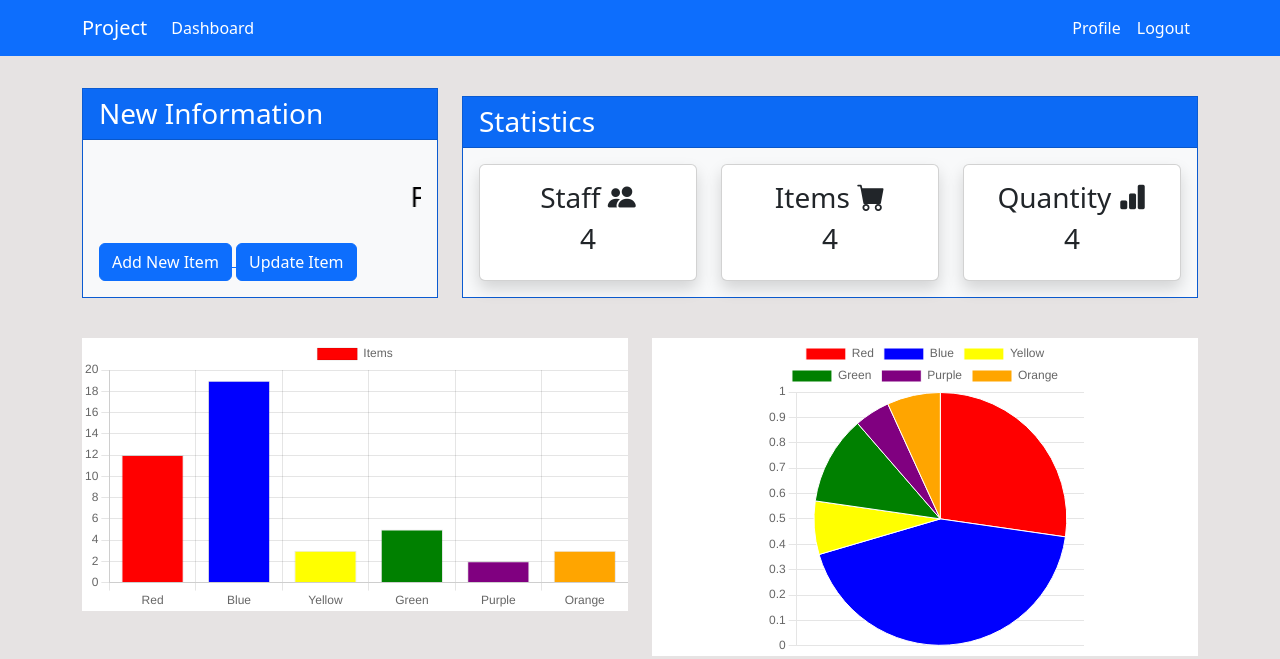
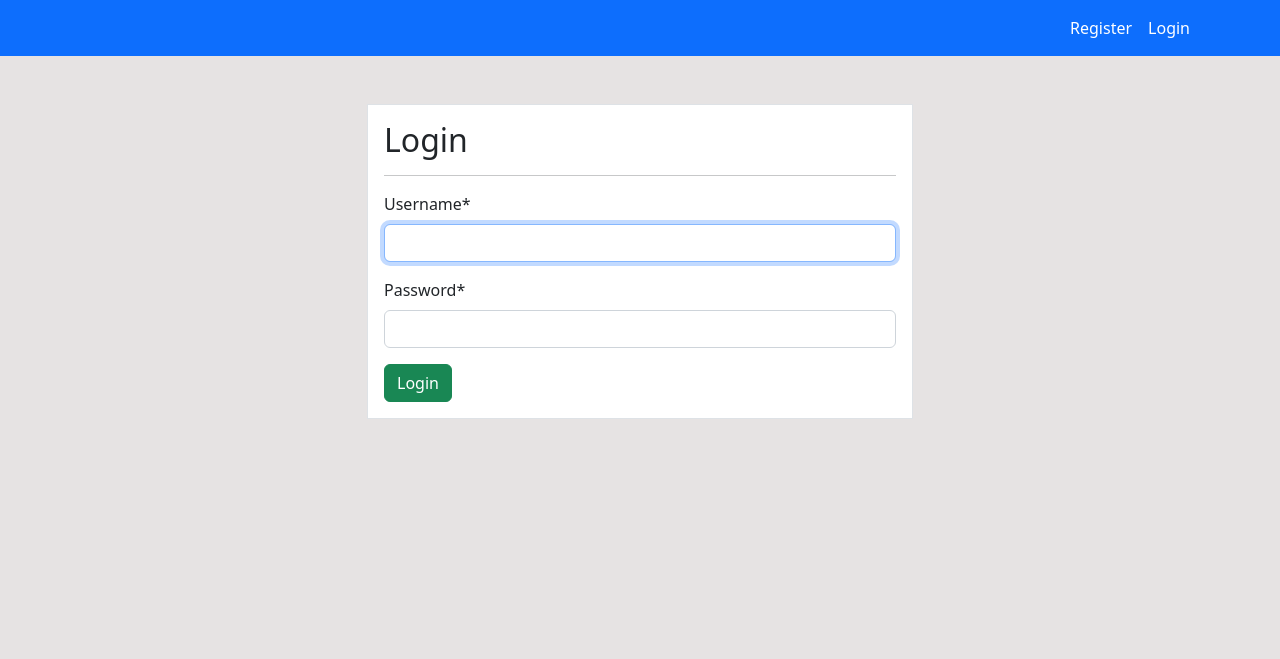
Before and after one commit to Vinald/Expenditure_management_system, a Django app: a page that uses project/templates/partials/nav.html in a window 1280 px wide. Shown: the top 659 px of the page. Run offline with Django 4.2, Linux system fonts and the light colour scheme; some libraries are stand-ins or nearby versions.

Commit message:
staff page-> different users (admin and staff)

```diff
--- a/project/dashboard/urls.py
+++ b/project/dashboard/urls.py
@@ -3,8 +3,7 @@ from . import views
 from user import views as user_views
 
 urlpatterns = [
-    path('', views.index, name='dashboard-index'),
-    path('index/', views.index, name='dashboard-index'),
+    path('dashboard/', views.index, name='dashboard-index'),
     path('staff/', views.staff, name='dashboard-staff'),
     path('item/', views.item, name='dashboard-item'),
     path('quantity/', views.quantity, name='dashboard-quantity'),
--- a/project/dashboard/views.py
+++ b/project/dashboard/views.py
@@ -1,18 +1,24 @@
 from django.shortcuts import render
 from django.http import HttpResponse
+# from .models import Staff, Item, Quantity
+from django.contrib.auth.decorators import login_required
 
 
+@login_required
 def index(request):
     return render(request, 'dashboard/index.html')
 
 
+@login_required
 def staff(request):
     return render(request, 'dashboard/staff.html')
 
 
+@login_required
 def item(request):
     return render(request, 'dashboard/item.html')
 
 
+@login_required
 def quantity(request):
     return render(request, 'dashboard/quantity.html')
--- a/project/expenseproject/urls.py
+++ b/project/expenseproject/urls.py
@@ -16,8 +16,13 @@ Including another URLconf
 """
 from django.contrib import admin
 from django.urls import path, include
+from user import views as user_views
+from django.contrib.auth import views as auth_views
 
 urlpatterns = [
     path('admin/', admin.site.urls),
     path('', include('dashboard.urls')),
+    path('register/', user_views.register, name='user-register'),
+    path('', auth_views.LoginView.as_view(template_name='user/login.html'), name='user-login'),
+    path('logout/', auth_views.LogoutView.as_view(template_name='user/logout.html'), name='user-logout'),
 ]
--- a/project/templates/dashboard/index.html
+++ b/project/templates/dashboard/index.html
@@ -7,9 +7,10 @@
 <!-- content -->
 {% block content %}
 
+  {% if user.is_authenticated and user.is_staff and user.is_superuser %}
+
     <!-- top navbar -->
     {% include 'partials/topnav.html' %}
-
 
     <!-- graphs -->
     <div class="container">
@@ -99,4 +100,9 @@
       </div>
     </div>
     <!-- enf of graphs -->
+
+  {% else %}
+    {% include 'dashboard/staff_index.html' %}
+  {% endif %}
+
 {% endblock %}
--- a/project/templates/partials/nav.html
+++ b/project/templates/partials/nav.html
@@ -1,5 +1,6 @@
 <!-- navbar -->
 <nav class="navbar navbar-expand-lg bg-primary navbar-primary">
+    {% if user.is_authenticated %}
     <div class="container">
 
         <a class="navbar-brand text-white" href="{% url 'dashboard-index' %}">Project</a>
@@ -21,11 +22,39 @@
                     <a class="nav-link active text-white" aria-current="page" href="../templates/profile.html">Profile</a>
                 </li>
                 <li class="nav-item">
-                <a class="nav-link text-white" href="#">Logout</a>
+                    <a class="nav-link text-white" href="{% url 'user-logout' %}">Logout</a>
+                </li>
+            </ul>
+        </div>
+
+    {% else %}
+        <div class="container">
+            <div class="collapse navbar-collapse" id="navbarSupportedContent">
+
+                <ul class="navbar-nav me-auto mb-2 mb-lg-0">
+
+                    <li class="nav-item">
+                    <a class="nav-link active text-white" aria-current="page" href="{% url 'dashboard-index'%}"></a>
+                    </li>
+                </ul>
+
+                <ul class="navbar-nav ml-auto mb-2 mb-lg-0">
+                    <li class="nav-item">
+                        <a class="nav-link active text-white" aria-current="page" href="{% url 'user-register' %}">Register</a>
+                    </li>
+                    <li class="nav-item">
+                        <a class="nav-link text-white" href="{% url 'user-login' %}">Login</a>
                     </li>
                 </ul>
 
             </div>
         </div>
+
+
+
+
+    {% endif %}
+
+    </div>
 </nav>
 <!-- end of navbar -->
--- a/project/templates/user/login.html
+++ b/project/templates/user/login.html
@@ -0,0 +1,23 @@
+{% extends 'partials/base.html' %}
+{% block title %} Login Page {% endblock %}
+
+<!-- django crispy forms -->
+{% load crispy_forms_tags %}
+
+{% block content%}
+<div class="container">
+    <div class="row mt-5">
+        <div class="col-md-6 offset-md-3">
+           <div class="border bg-white p-3">
+            <h2>Login</h2>
+            <hr>
+            <form method="post">
+                {% csrf_token %}
+                {{ form|crispy }}
+                <button type="submit" class="btn btn-success">Login</button>
+            </form>
+           </div>
+        </div>
+    </div>
+</div>
+{% endblock %}
--- a/project/templates/user/register.html
+++ b/project/templates/user/register.html
@@ -16,7 +16,7 @@
                     <hr>
                     <form method="POST">
                         {% csrf_token %}
-                        {{ form }}
+                        {{ form|crispy }}
                         <input type="submit" class="btn btn-success" value="Register">
                     </form>
                 </div>
```
Also changed, not shown: project/expenseproject/settings.py (+7 -1 lines), project/templates/dashboard/staff_index.html (added, +29 -0 lines), project/templates/user/logout.html (+25 -0 lines), project/user/forms.py (+11 -0 lines), project/user/views.py (+4 -5 lines), project/db.sqlite3. Lines whose indentation alone changed are shown as unchanged.
